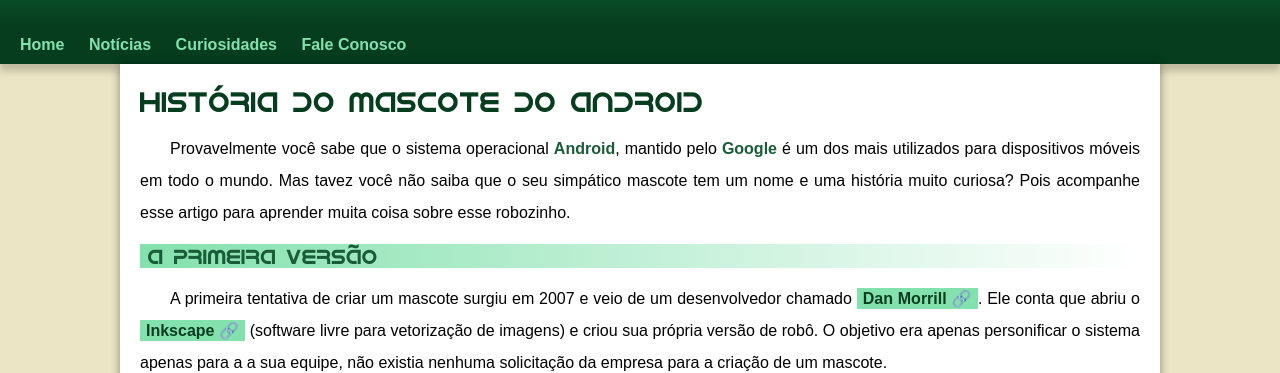
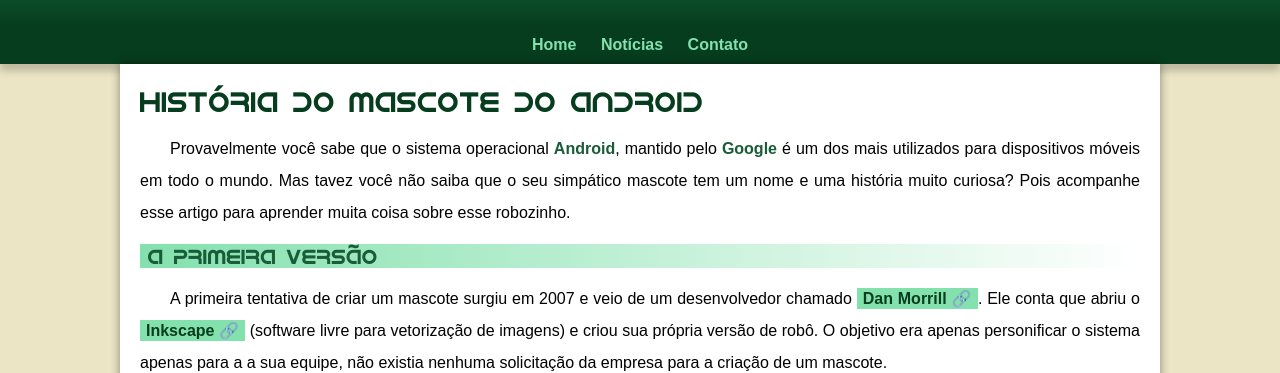
Before and after one commit to italoax/projeto-android, a plain HTML site: page index.html in a window 1280 px wide. Shown: the part 164-537 px from the top of the page. Drawn offline with Linux system fonts and the light colour scheme; a web font is replaced by a local one.

Commit message:
padding corrigido

```diff
--- a/estilo/style.css
+++ b/estilo/style.css
@@ -59,7 +59,7 @@
     padding-right: 10px;
     padding-left: 10px;
     margin: auto;
-    margin-bottom: 30px;
+    margin-bottom: 50px;
     text-shadow: 2px 2px 0px rgba(0, 0, 0, 0.267);
 
 }
@@ -78,6 +78,7 @@
 }
 
 nav {
+    text-align: center;
     background-color: var(--cor5);
     padding: 10px;
     box-shadow: 0px 7px 7px rgba(0, 0, 0, 0.192);
--- a/index.html
+++ b/index.html
@@ -16,8 +16,7 @@
     <nav>
         <a href="#">Home</a>
         <a href="#">Notícias</a>
-        <a href="#">Curiosidades</a>
-        <a href="#">Fale Conosco</a>
+        <a href="#">Contato</a>
     </nav>
     <main>
         <article>
```
